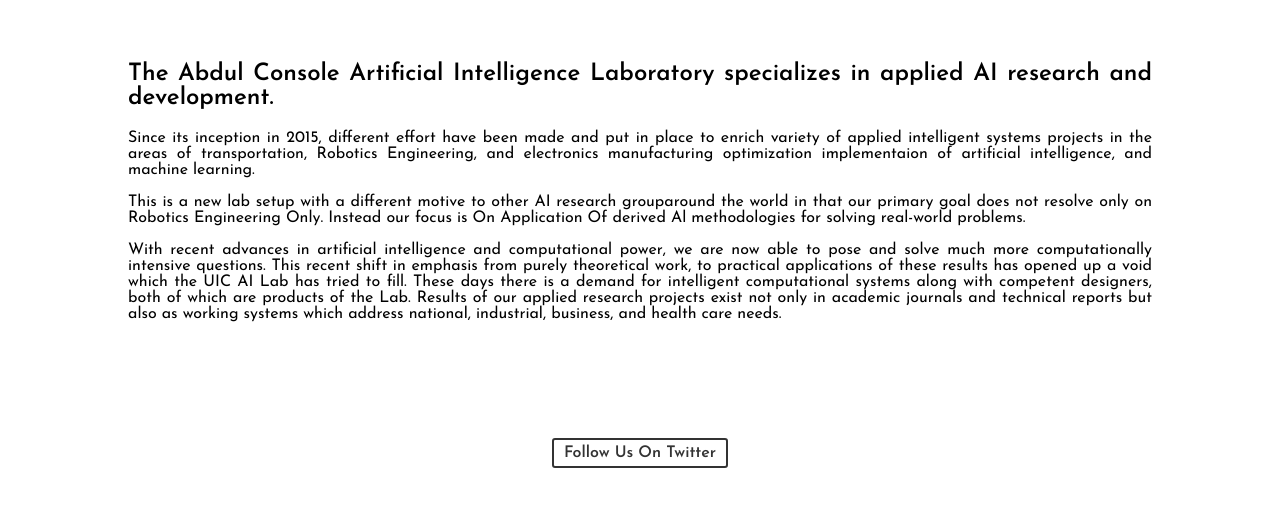
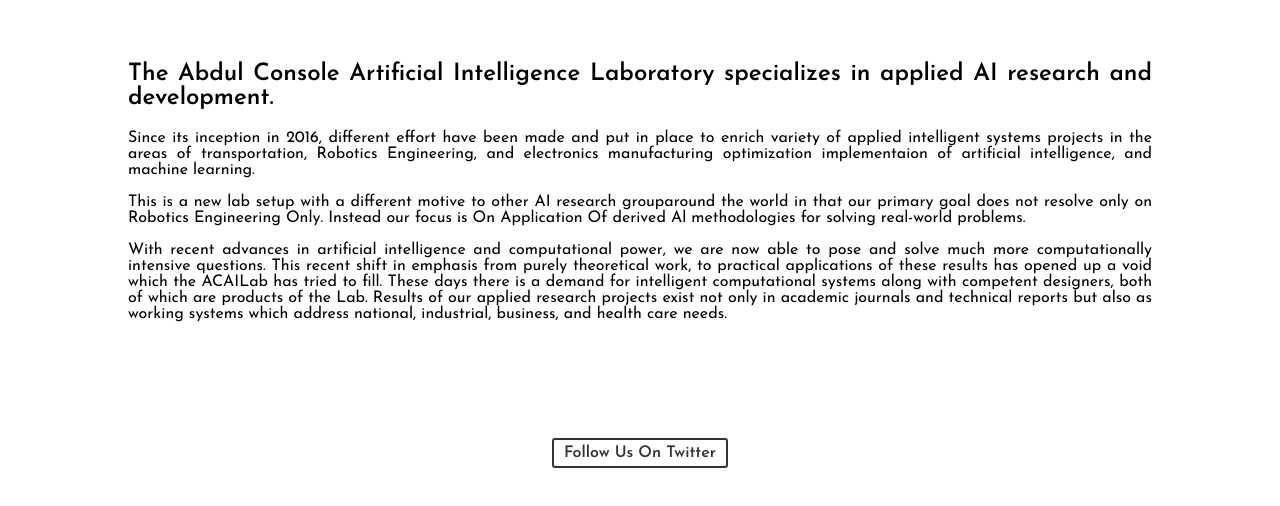
Before and after one commit to AbdulConsole/consolelab, a plain HTML site: page index.html in a window 1280 px wide. Shown: the part 572-1078 px from the top of the page. Drawn offline with Linux system fonts and the light colour scheme.

Commit message:
Update index.html

```diff
--- a/index.html
+++ b/index.html
@@ -160,12 +160,12 @@ top center no-repeat;
 </div>
 <section class="content">
   <h1>The Abdul Console Artificial Intelligence Laboratory specializes in applied AI research and development.</h1>
-<p>Since its inception in 2015, different effort have been made and put in place to enrich variety of applied intelligent systems projects in the areas of transportation, Robotics Engineering, and electronics manufacturing optimization implementaion of artificial intelligence, and machine learning.</p>
+<p>Since its inception in 2016, different effort have been made and put in place to enrich variety of applied intelligent systems projects in the areas of transportation, Robotics Engineering, and electronics manufacturing optimization implementaion of artificial intelligence, and machine learning.</p>
 
 <p>This is a new lab setup with a different motive to other AI research grouparound the world in that our primary goal does not resolve only on Robotics Engineering Only. Instead our focus is On Application Of derived Al methodologies for solving real-world problems.</p>
 
 
-<p>With recent advances in artificial intelligence and computational power, we are now able to pose and solve much more computationally intensive questions. This recent shift in emphasis from purely theoretical work, to practical applications of these results has opened up a void which the UIC AI Lab has tried to fill. These days there is a demand for intelligent computational systems along with competent designers, both of which are products of the Lab. Results of our applied research projects exist not only in academic journals and technical reports but also as working systems which address national, industrial, business, and health care needs.</p>
+<p>With recent advances in artificial intelligence and computational power, we are now able to pose and solve much more computationally intensive questions. This recent shift in emphasis from purely theoretical work, to practical applications of these results has opened up a void which the ACAILab has tried to fill. These days there is a demand for intelligent computational systems along with competent designers, both of which are products of the Lab. Results of our applied research projects exist not only in academic journals and technical reports but also as working systems which address national, industrial, business, and health care needs.</p>
   <p align="center"><a href="https://twitter.com/AbdulConsole" class="btn twtr" target="_b">Follow Us On Twitter</a>
   </p>
 </section>
```
